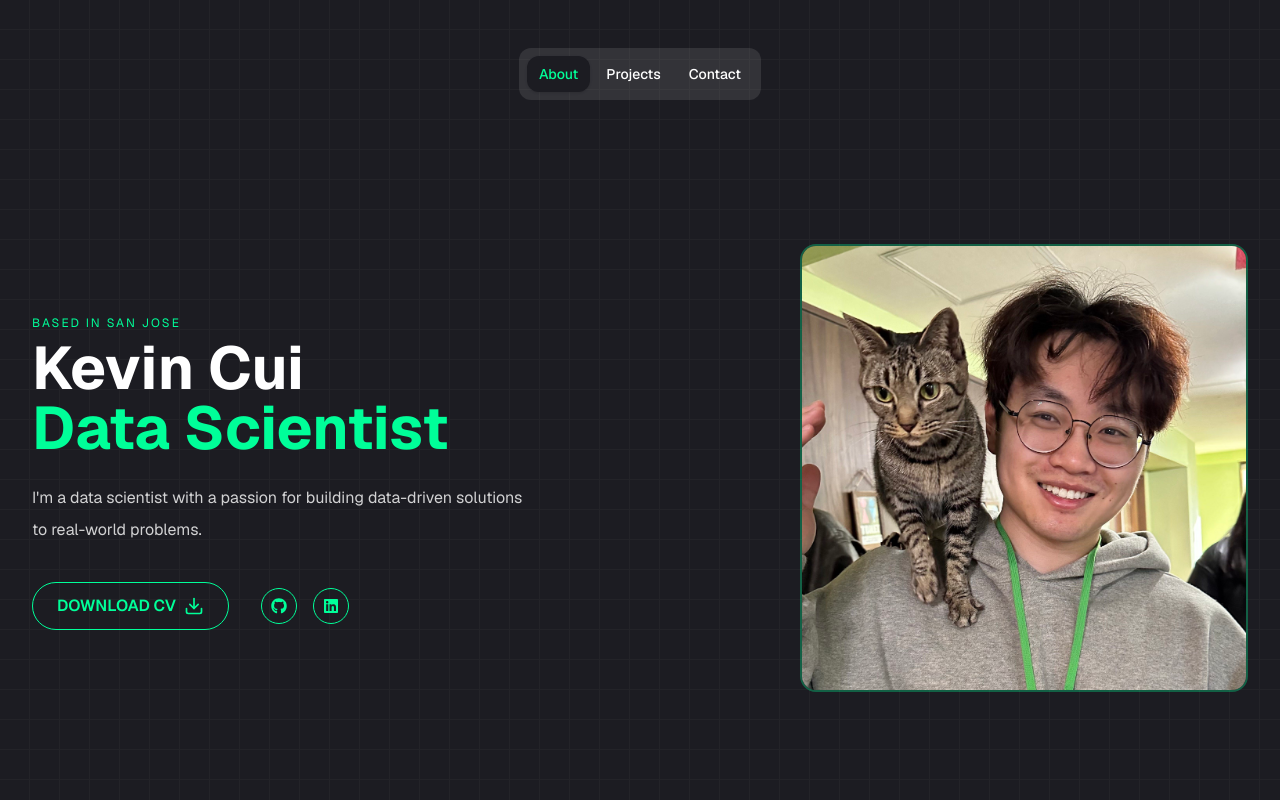
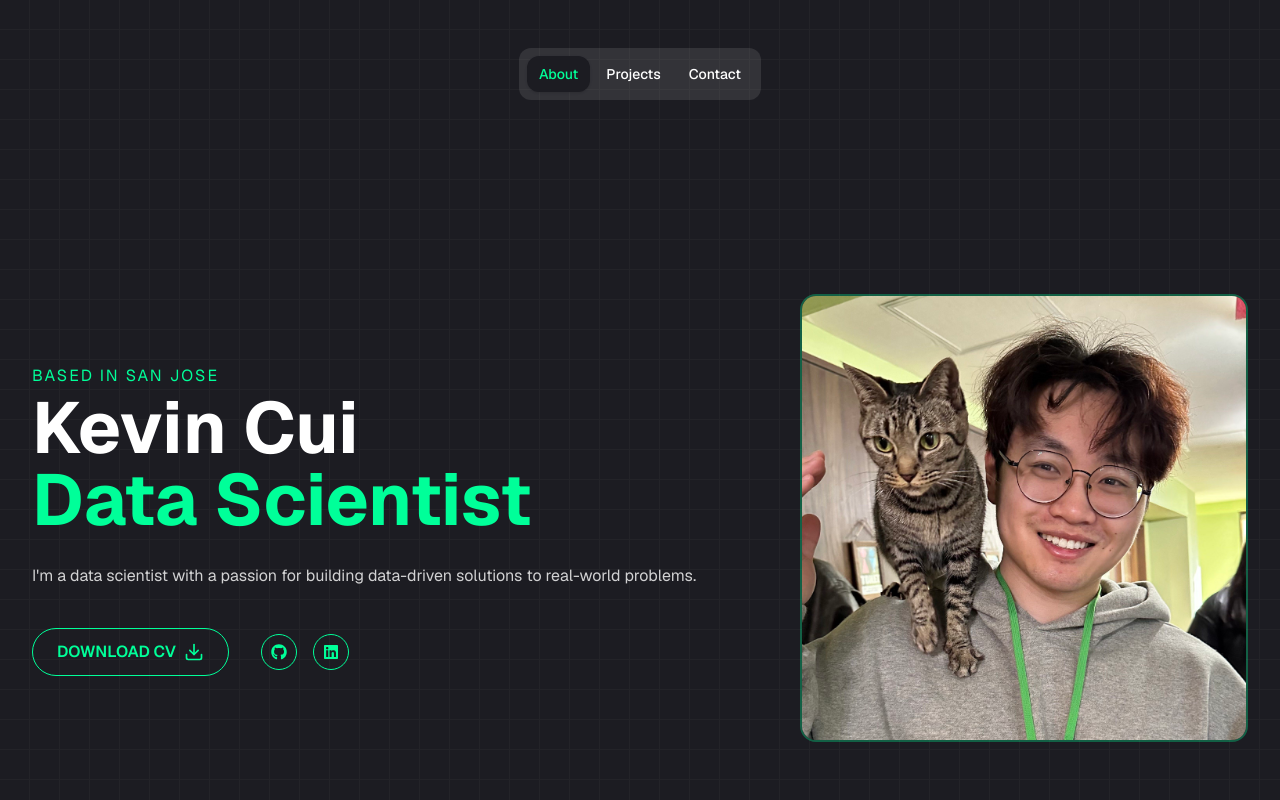
Before and after one commit to kevincui1034/portfolio, a Next.js app: page / in a window 1280 px wide. Shown: the top 800 px of the page. Built offline with nearby package versions, Linux system fonts and the light colour scheme.

Commit message:
centered about div

```diff
--- a/app/page.jsx
+++ b/app/page.jsx
@@ -43,15 +43,15 @@ const projects = [
 const HomePage = () => {
   return (
     <>
-      <section id="about" className="h-full min-h-screen">
+      <section id="about" className="min-h-screen flex xl:flex-col justify-center">
         <div className="container mx-auto h-full">
-          <div className="flex flex-col xl:flex-row items-center justify-between gap-12 xl:gap-8 xl:pt-24 xl:pb-24">
+          <div className="flex flex-col xl:flex-row items-center justify-between gap-12 xl:gap-8 xl:pt-1 xl:pb-16">
             <div className="text-center xl:text-left order-2 xl:order-1">
-              <span className="text-[12px] text-accent uppercase tracking-[2px]">Based in San Jose</span>
-              <h1 className="h1 mb-6 text-6xl font-bold">
+              <span className="text-[16px] text-accent uppercase tracking-[2px]">Based in San Jose</span>
+              <h1 className="h1 mb-6 text-7xl font-bold">
                 Kevin Cui<br /> <span className="text-accent"> Data Scientist</span>
               </h1>
-              <p className="max-w-[500px] mb-9 text-white/80 mx-auto xl:mx-0">
+              <p className="text-md max-w-[900px] mb-9 text-white/80 mx-auto xl:mx-0">
                 I'm a data scientist with a passion for building data-driven solutions to real-world problems.
               </p>
               <div className="flex flex-col xl:flex-row items-center gap-8">
```
